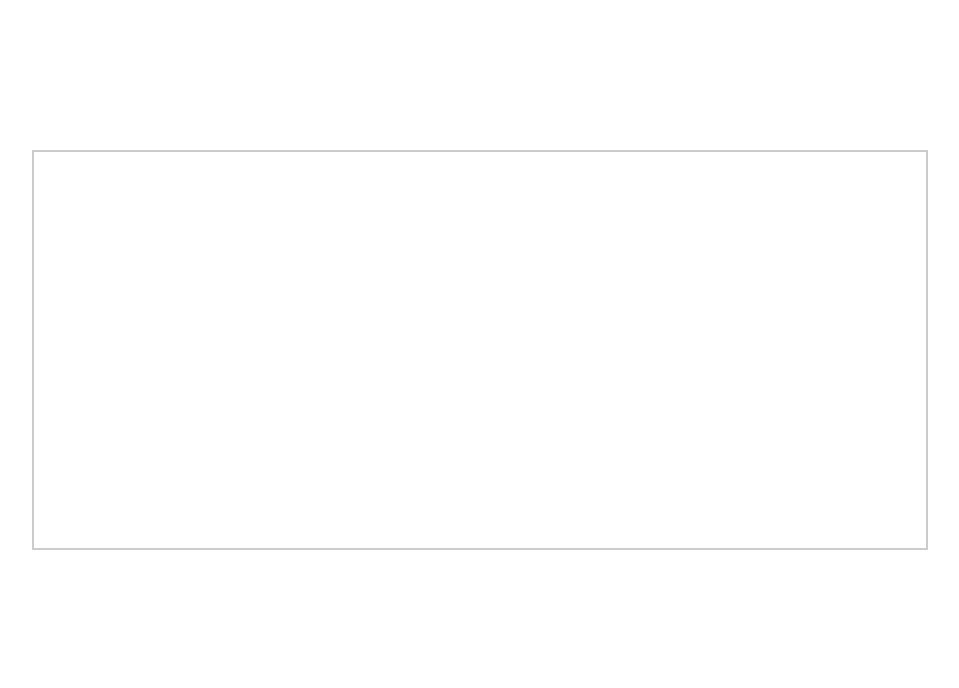
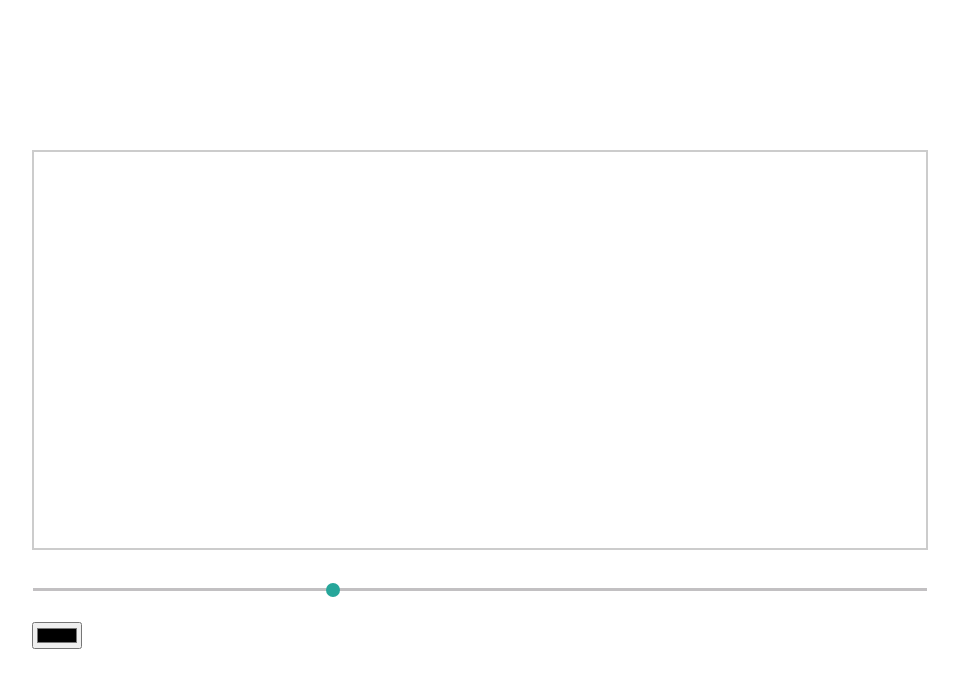
Before and after one commit to TrenkalAndrew/Painter, a website built with webpack: page src/index.html in a window 1280 px wide. Shown: the whole page, without its empty margins (160-1119 px from the left). Built offline with nearby package versions, Linux system fonts and the light colour scheme.

Commit message:
added ability to select line thickness

```diff
--- a/src/index.html
+++ b/src/index.html
@@ -20,12 +20,17 @@
     }
   </style>
 </head>
-<body">
+<body>
 
 <div class="container">
   <canvas></canvas>
+  <div class="input-field">
+    <input type="range" min="1" max="4" value="2" id="range">
+  </div>
+  <div class="input-field">
+    <input type="color" id="color">
+  </div>
 </div>
-
 
 </body>
 </html>
--- a/src/index.js
+++ b/src/index.js
@@ -1,5 +1,5 @@
 import {fromEvent} from 'rxjs';
-import {map, pairwise, switchMap, takeUntil} from 'rxjs/operators'
+import {map, pairwise, switchMap, takeUntil, startWith, withLatestFrom} from 'rxjs/operators'
 
 const canvas = document.querySelector('canvas');
 const rect = canvas.getBoundingClientRect();
@@ -9,21 +9,33 @@ const scale = window.devicePixelRatio;
 canvas.width = rect.width * scale;
 canvas.height = rect.height * scale;
 
+const range = document.getElementById('range');
+const color = document.getElementById('color');
+
 const mouseMove$ = fromEvent(canvas, 'mousemove');
 const mouseDown$ = fromEvent(canvas, 'mousedown');
 const mouseUp$ = fromEvent(canvas, 'mouseup');
+const mouseOut$ = fromEvent(canvas, 'mouseout');
+const range$ = fromEvent(range, 'input')
+    .pipe(
+        map(e => e.target.value),
+        startWith(range.value)
+    );
 
 const stream$ = mouseDown$
     .pipe(
-        switchMap(() => {
+        withLatestFrom(range$, (_, range) => range),
+        switchMap((lineWidth) => {
             return mouseMove$
                 .pipe(
                     map(e => ({
                         x: e.offsetX,
-                        y: e.offsetY
+                        y: e.offsetY,
+                        lineWidth
                     })),
                     pairwise(),
-                    takeUntil(mouseUp$)
+                    takeUntil(mouseUp$),
+                    takeUntil(mouseOut$)
                 )
             }
         )
@@ -31,6 +43,9 @@ const stream$ = mouseDown$
 
 stream$
     .subscribe(([from, to]) => {
+        const {lineWidth} = from;
+
+        ctx.lineWidth = lineWidth;
         ctx.beginPath();
         ctx.moveTo(from.x, from.y);
         ctx.lineTo(to.x, to.y);
```
